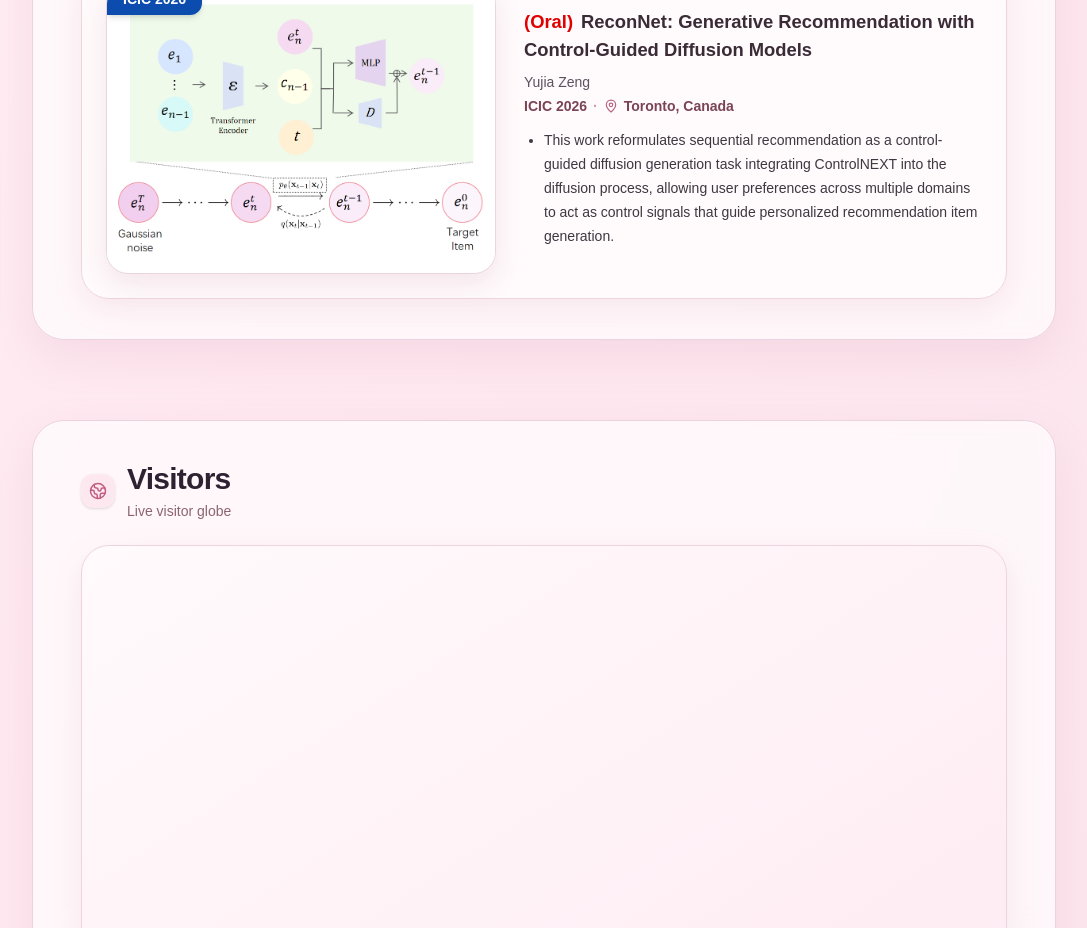
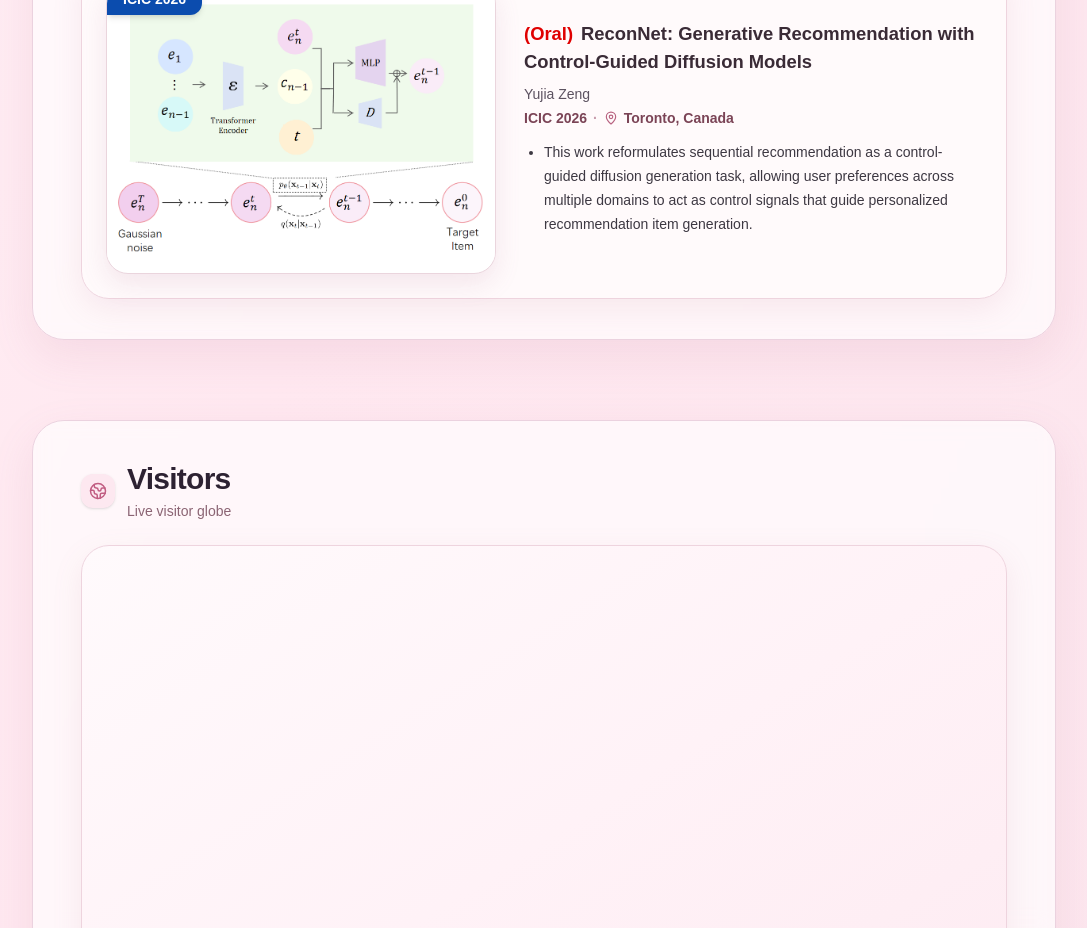
Before and after one commit to zyjOrz/zyjOrz.github.io, a Next.js app: page / in a window 1280 px wide. Shown: the part 1740-2668 px from the top of the page, without its empty margins (96-1183 px from the left). Built offline with nearby package versions, Linux system fonts and the light colour scheme.

Commit message:
newphoto

```diff
--- a/app/page.tsx
+++ b/app/page.tsx
@@ -122,7 +122,7 @@ const publications = [
     authors: "Yujia Zeng",
     image: "/reconnet.png",
     description:
-      "This work reformulates sequential recommendation as a control-guided diffusion generation task integrating ControlNEXT into the diffusion process, allowing user preferences across multiple domains to act as control signals that guide personalized recommendation item generation.",
+      "This work reformulates sequential recommendation as a control-guided diffusion generation task, allowing user preferences across multiple domains to act as control signals that guide personalized recommendation item generation.",
   },
 ];
 
```
